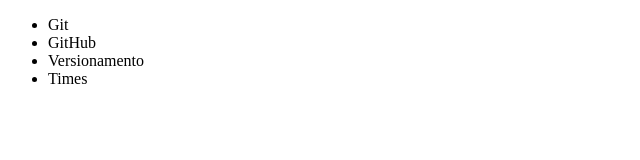
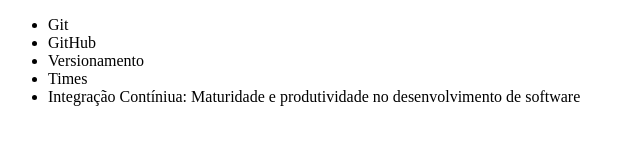
Before and after one commit to LukasSchusta/alura-git, a plain HTML site: page index.html in a window 1280 px wide. Shown: the whole page, without its empty margins (0-640 px from the left). Drawn offline with Linux system fonts and the light colour scheme.

Commit message:
Renomeado curso de integração contínua

```diff
--- a/index.html
+++ b/index.html
@@ -12,6 +12,7 @@
         <li>GitHub</li>
         <li>Versionamento</li>
         <li>Times</li>
+        <li>Integração Contíniua: Maturidade e produtividade no desenvolvimento de software</li>
     </ul>
 
 </body>
```
